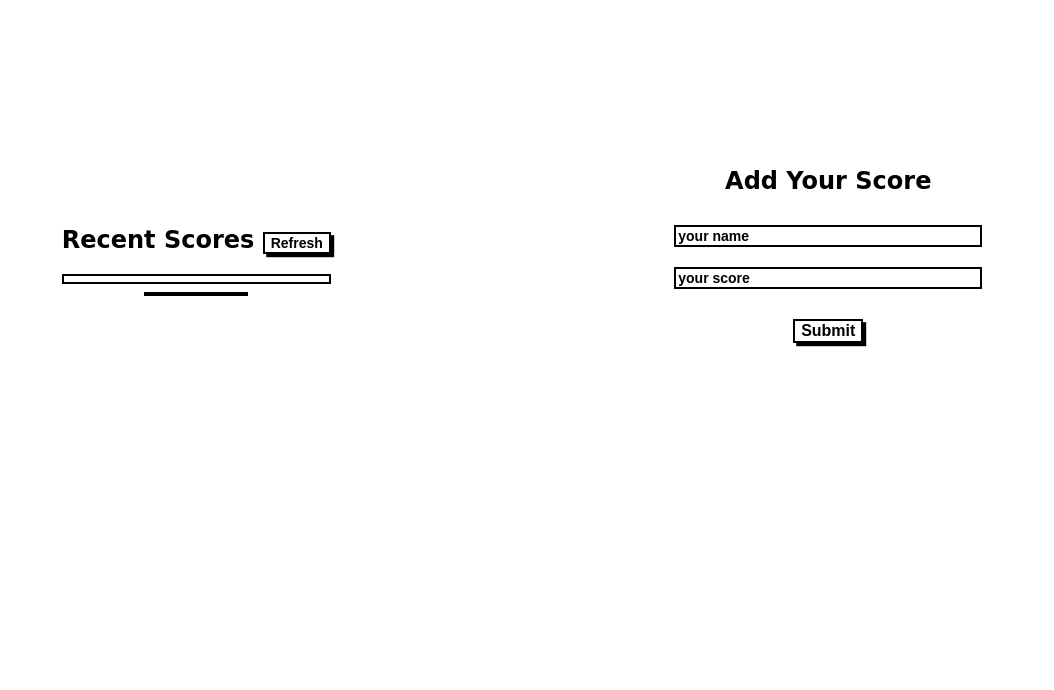
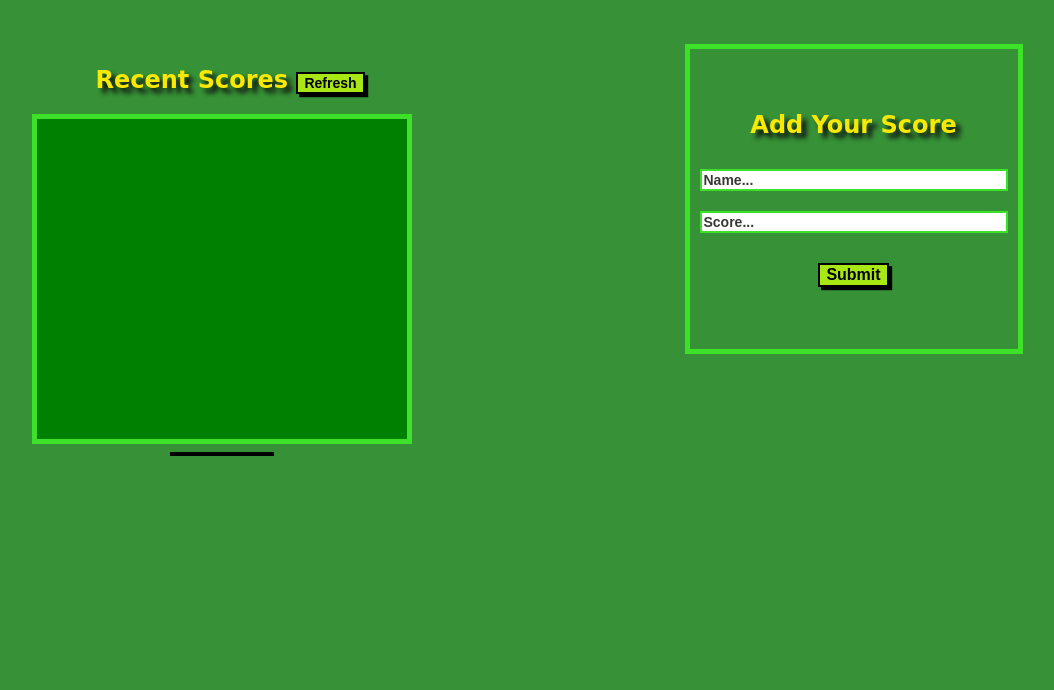
Before and after one commit to harshitajain06/Leaderboard, a website with bundled scripts: page src/index.html in a window 1280 px wide. Shown: the part 110-800 px from the top of the page, without its empty margins (113-1167 px from the left). Built offline with nearby package versions, Linux system fonts and the light colour scheme; no server answers.

Commit message:
Add styling

```diff
--- a/src/index.css
+++ b/src/index.css
@@ -1,10 +1,13 @@
 body {
   font-family: cursive;
+  background-color: #379237;
 }
 
 h1 {
   font-size: 4vw;
-  margin-left: 13vw;
+  margin-left: 40vw;
+  text-shadow: 5px 5px 5px rgb(13, 13, 13);
+  color: rgb(248, 232, 4);
 }
 
 a {
@@ -20,7 +23,7 @@ a:active {
   margin-top: 20px;
   margin-bottom: 20px;
   border: 2px solid black;
-  background-color: white;
+  background-color: rgb(168, 231, 20);
   color: black;
   font-size: 16px;
   cursor: pointer;
@@ -45,16 +48,38 @@ input {
 }
 
 #display_card {
-  padding: 3px;
+  padding: 10px;
   width: 100%;
-  border: 2px solid black;
+  border: 5px solid rgb(62, 225, 41);
   display: flex;
   flex-direction: column;
   justify-content: center;
 }
 
+#display_card::-webkit-scrollbar-thumb {
+  background: rgb(248, 232, 4);
+  border-radius: 10px;
+}
+
+#display_card::-webkit-scrollbar {
+  width: 10px;
+}
+
+.recent {
+  margin-left: 5vw;
+}
+
+div#display_card {
+  background-color: green;
+  width: 350px;
+  height: 300px;
+  overflow: auto;
+}
+
 .card:nth-child(even) {
-  background-color: #ddd;
+  background-color: rgb(202, 211, 79);
+  box-shadow: yellow;
+  border: 2px solid rgb(62, 225, 41);
 }
 
 #card1 {
@@ -69,10 +94,6 @@ input {
   box-shadow: 0.2rem 0.2rem black;
 }
 
-.card p {
-  margin: 5px;
-}
-
 hr {
   width: 100px;
   color: black;
@@ -81,7 +102,7 @@ hr {
 
 .refresh {
   border: 2px solid black;
-  background-color: white;
+  background-color: rgb(168, 231, 20);
   color: black;
   font-weight: bold;
   font-size: 14px;
@@ -93,7 +114,6 @@ hr {
 
 #title,
 #author {
-  border: 2px solid black;
   background-color: white;
   color: black;
   font-weight: bold;
@@ -102,11 +122,17 @@ hr {
   justify-content: center;
   align-items: center;
   width: 300px;
+  border: 2px solid rgb(62, 225, 41);
 }
 
 #title::placeholder,
 #author::placeholder {
-  color: black;
+  color: rgb(56, 56, 53);
+}
+
+.sectionList h2 {
+  text-shadow: 5px 5px 5px rgb(13, 13, 13);
+  color: rgb(248, 232, 4);
 }
 
 section {
@@ -121,6 +147,14 @@ section {
   flex-direction: column;
   justify-content: center;
   align-items: center;
+  border: 5px solid rgb(62, 225, 41);
+  height: 300px;
+  margin-top: 7vw;
+}
+
+.newBook h2 {
+  text-shadow: 5px 5px 5px rgb(13, 13, 13);
+  color: rgb(248, 232, 4);
 }
 
 .form {
--- a/src/index.html
+++ b/src/index.html
@@ -13,7 +13,7 @@
     <!-- Books List -->
     <section class="sectionList">
 
-            <h2>
+            <h2 class="recent">
                 Recent Scores
                 <button class="refresh">Refresh</button>
              </h2>
@@ -35,8 +35,8 @@
          </h2>
             <div>
              <form class="form" id ="form">
-                <input type="text" placeholder="your name" id="title" required>
-                <input type="text" placeholder="your score" id="author" required>
+                <input type="text" placeholder="Name..." id="title" required>
+                <input type="text" placeholder="Score..." id="author" required>
                 <button id="submit_button"> Submit </button>
             </form>
             </div>
```
